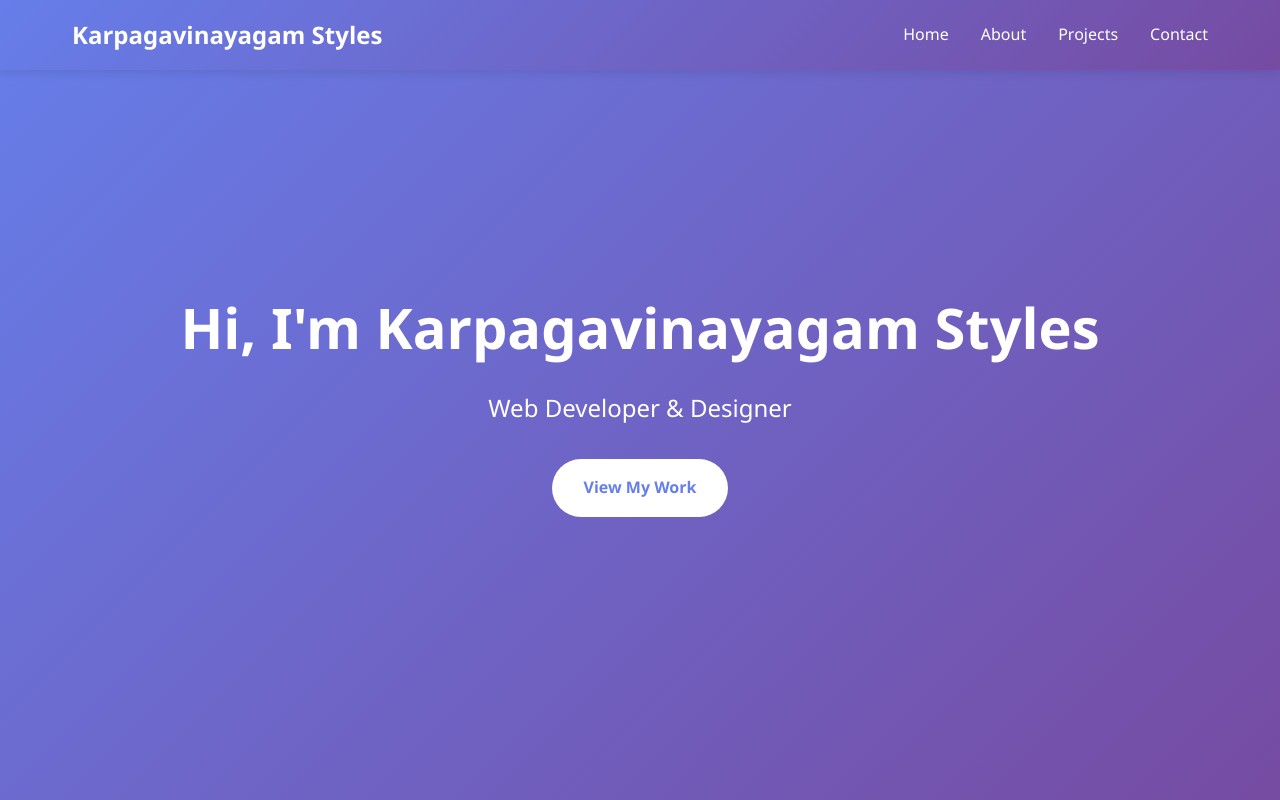
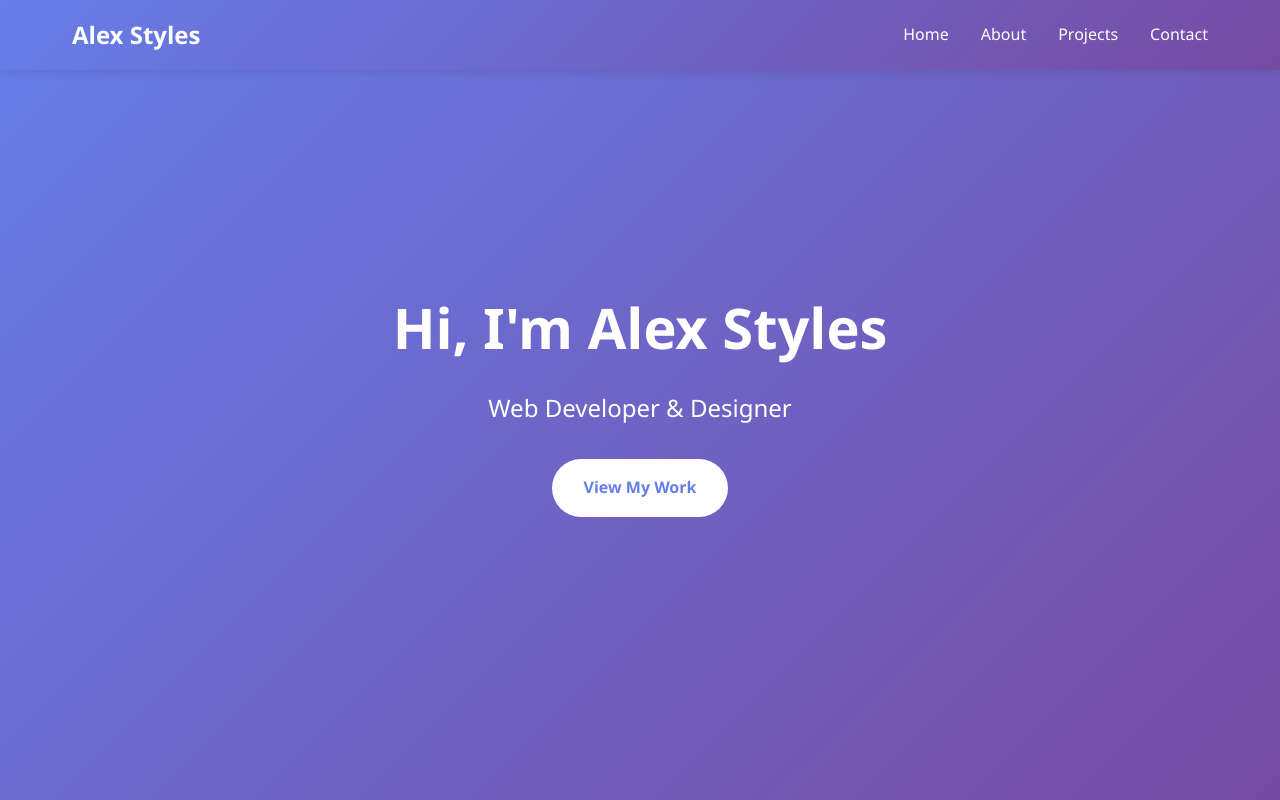
Before and after one commit to karpagavinayagam-thangavelu/portfolio-test2, a plain HTML site: page index.html in a window 1280 px wide. Shown: the top 800 px of the page. Drawn offline with Linux system fonts and the light colour scheme.

Commit message:
replace names

```diff
--- a/index.html
+++ b/index.html
@@ -3,13 +3,13 @@
 <head>
     <meta charset="UTF-8">
     <meta name="viewport" content="width=device-width, initial-scale=1.0">
-    <title>Karpagavinayagam Styles - Portfolio</title>
+    <title>Alex Styles - Portfolio</title>
     <link rel="stylesheet" href="styles.css">
 </head>
 <body>
     <header>
         <nav>
-            <div class="logo">Karpagavinayagam Styles</div>
+            <div class="logo">Alex Styles</div>
             <ul class="nav-links">
                 <li><a href="#home">Home</a></li>
                 <li><a href="#about">About</a></li>
@@ -26,7 +26,7 @@
 
     <section id="home" class="hero">
         <div class="hero-content">
-            <h1>Hi, I'm Karpagavinayagam Styles</h1>
+            <h1>Hi, I'm Alex Styles</h1>
             <p class="subtitle">Web Developer & Designer</p>
             <a href="#projects" class="cta-button">View My Work</a>
         </div>
@@ -95,7 +95,7 @@
     </section>
 
     <footer>
-        <p>&copy; 2024 Karpagavinayagam Styles. All rights reserved.</p>
+        <p>&copy; 2024 Alex Styles. All rights reserved.</p>
     </footer>
 
     <div id="modal1" class="modal">
```
Also changed, not shown: 1 other file.
